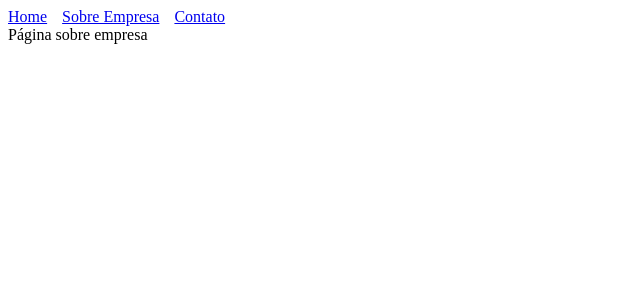
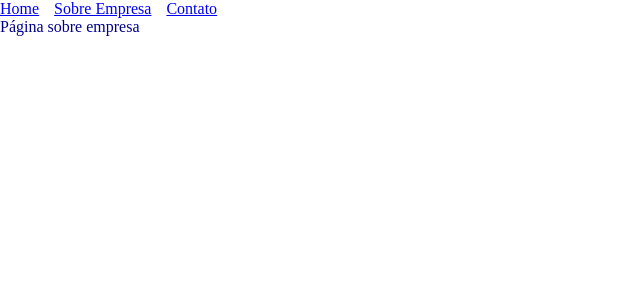
Before and after one commit to andmatsouza/site-next, a Next.js app: page /sobre-empresa in a window 1280 px wide. Shown: the top 300 px of the page, without its empty margins (0-640 px from the left). Built offline with nearby package versions, Linux system fonts and the light colour scheme.

Commit message:
feat: Como usar CSS no Next.js

```diff
--- a/components/Menu.js
+++ b/components/Menu.js
@@ -1,22 +1,19 @@
 import Link from "next/link";
-
-const linkStyle = {
-  marginRight: 15
-}
+import Styles from './styles.module.css';
 
 const Menu = () => (
 
   <div>
     <Link href="/">
-      <a style={linkStyle}>Home</a>
+      <a className={Styles.menu}>Home</a>
     </Link>
 
     <Link href="/sobre-empresa">
-      <a style={linkStyle}>Sobre Empresa</a>
+      <a className={Styles.menu}>Sobre Empresa</a>
     </Link>
 
     <Link href="/contato">
-      <a style={linkStyle}>Contato</a>
+      <a className={Styles.menu}>Contato</a>
     </Link>
   </div>
 
--- /dev/null
+++ b/components/styles.module.css
@@ -0,0 +1,3 @@
+.menu {
+  margin-right: 15px;
+}
--- /dev/null
+++ b/pages/_app.js
@@ -0,0 +1,5 @@
+import '../styles/styles.css';
+
+export default function MyApp({ Component, pageProps }) {
+  return <Component {...pageProps} />
+}
--- a/pages/contato.js
+++ b/pages/contato.js
@@ -13,7 +13,7 @@ function Contato() {
         <title>Contato - Telelimp</title>
       </Head>
       <Menu />
-      Página de contato
+      <p>Página de contato</p>
     </div>
   )
 }
--- a/pages/index.js
+++ b/pages/index.js
@@ -13,7 +13,7 @@ function Home() {
         <title>Telelimp</title>
       </Head>
       <Menu />
-      Meu site sobre...
+      <p>Meu site sobre...</p>
     </div>
   );
 }
--- a/pages/sobre-empresa.js
+++ b/pages/sobre-empresa.js
@@ -13,7 +13,7 @@ function SobreEmpresa() {
         <title>Sobre Empresa - Telelimp</title>
       </Head>
       <Menu />
-      Página sobre empresa
+      <p>Página sobre empresa</p>
     </div>
   )
 }
--- /dev/null
+++ b/styles/styles.css
@@ -0,0 +1,8 @@
+* {
+  margin: 0;
+  padding: 0;
+}
+
+p {
+  color: #00008b;
+}
```
